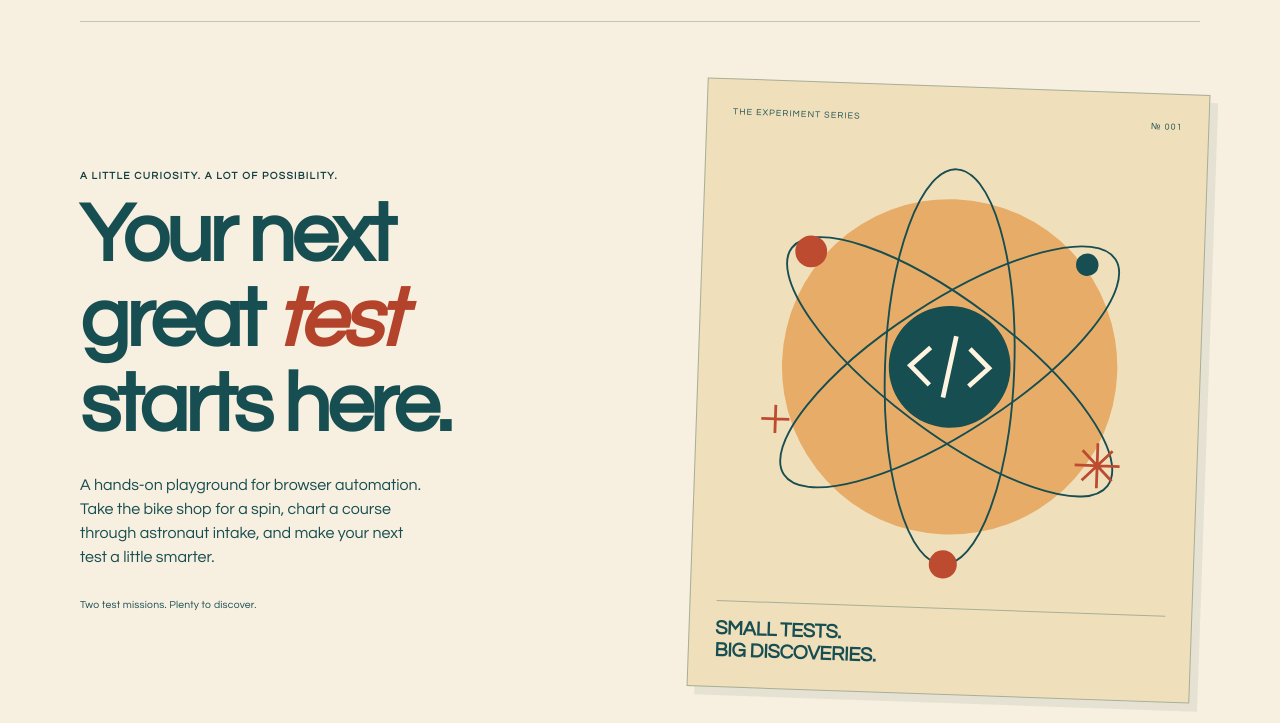
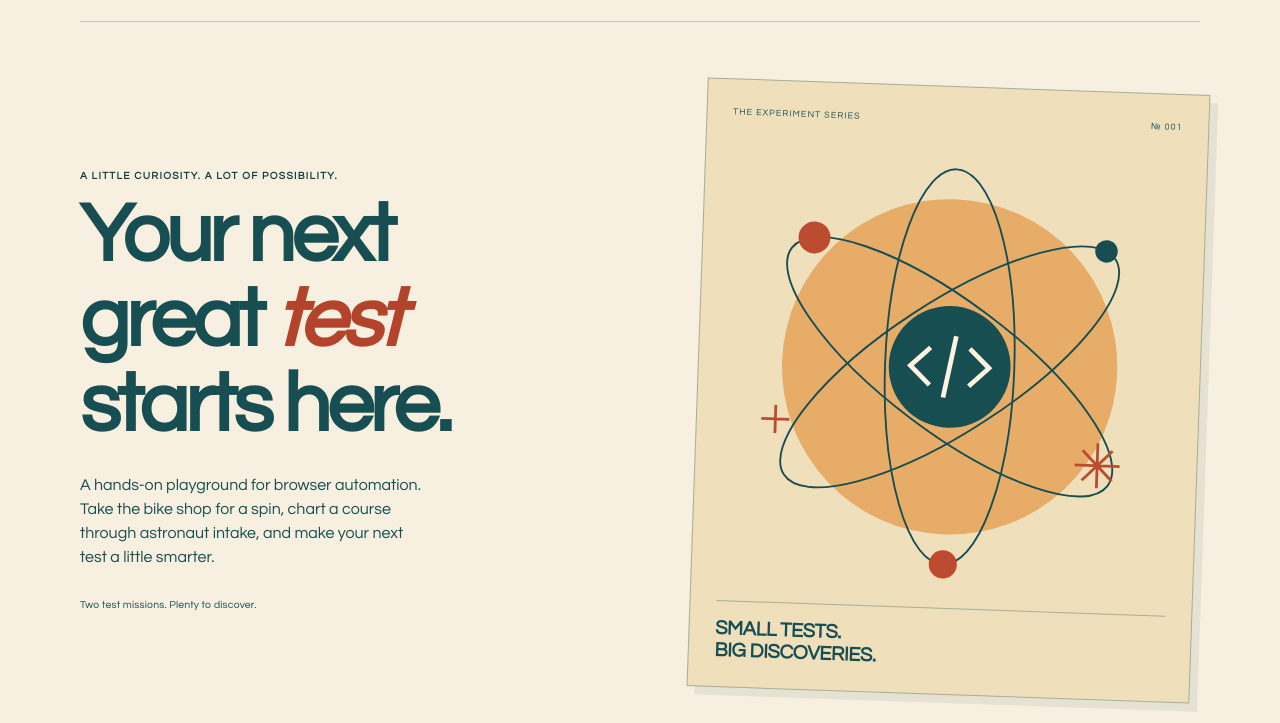
Before and after one commit to bwanamaker/test-automation-sandbox, a website: page public/index.html in a window 1280 px wide. Shown: the part 77-800 px from the top of the page. Drawn offline with Linux system fonts and the light colour scheme.

Commit message:
Align homepage orbit particles

```diff
--- a/public/index.html
+++ b/public/index.html
@@ -32,8 +32,8 @@
           </g>
           <circle cx="240" cy="240" r="65" fill="#174e52"/>
           <path d="m219 220-21 20 21 20m42-40 21 20-21 20m-15-53-12 66" stroke="#fff4df" stroke-width="5"/>
-          <circle cx="88" cy="122" r="17" fill="#bd4b30"/>
-          <circle cx="383" cy="126" r="12" fill="#174e52"/>
+          <circle cx="91" cy="107" r="17" fill="#bd4b30"/>
+          <circle cx="403" cy="111" r="12" fill="#174e52"/>
           <circle cx="240" cy="451" r="15" fill="#bd4b30"/>
           <path d="M401 316v48m-24-24h48m-40-16 32 32m0-32-32 32M56 287v30m-15-15h30" stroke="#bd4b30" stroke-width="3"/>
         </svg>
```
